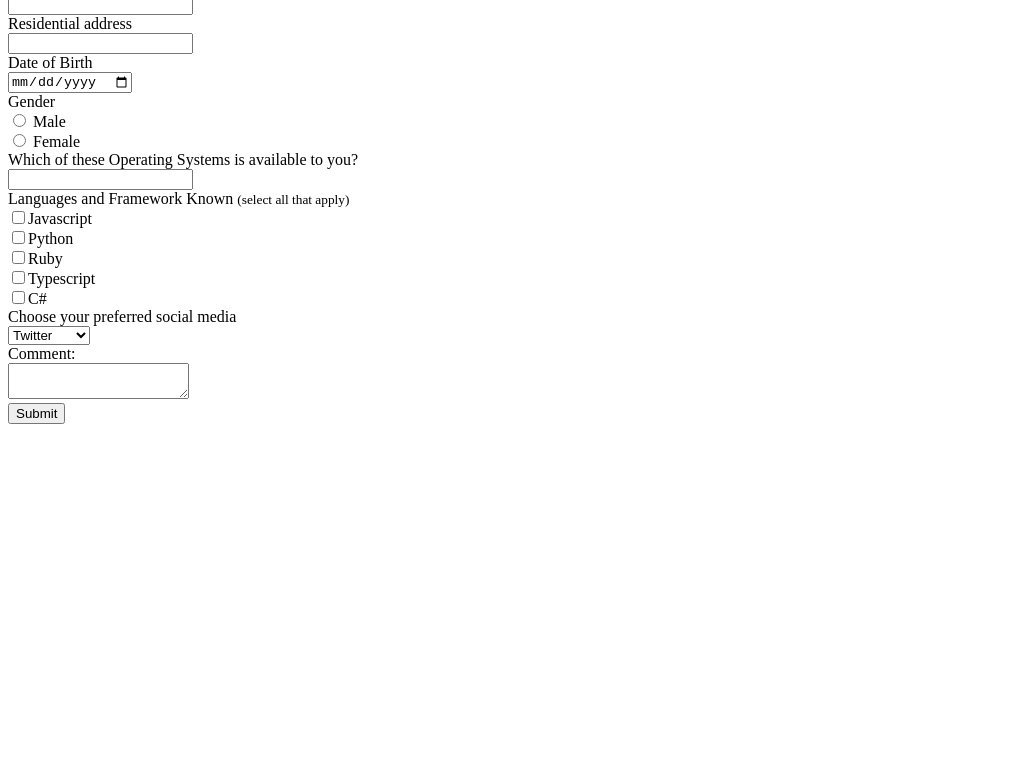
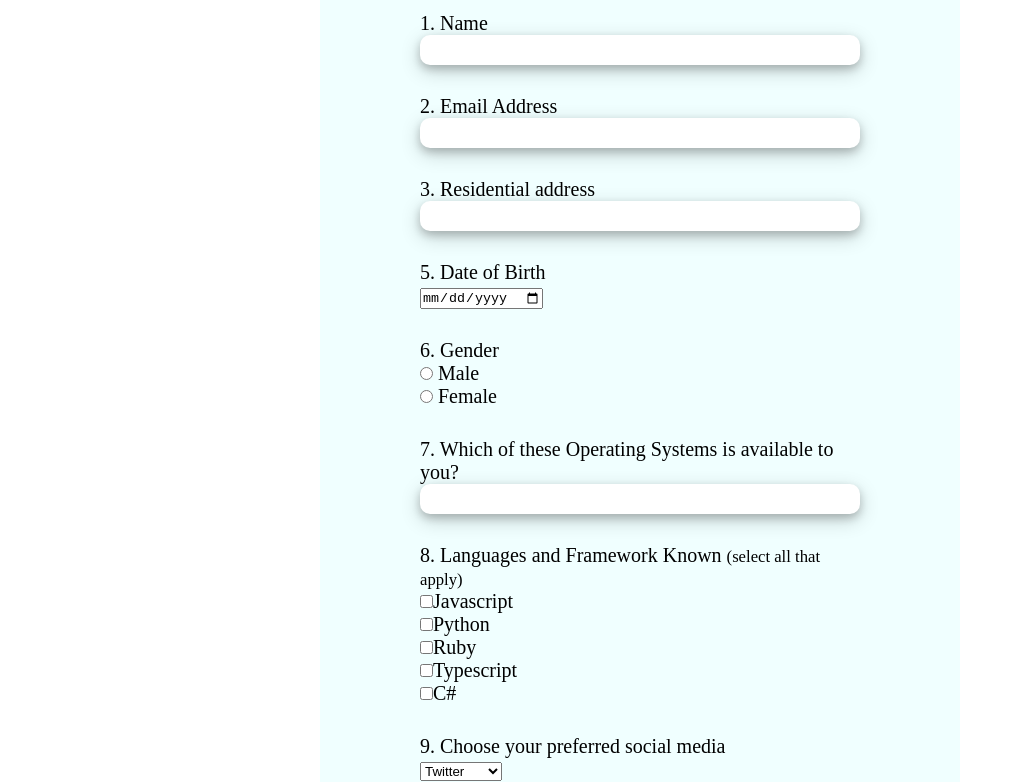
Before and after one commit to Excellent247/survey-form-2022, a plain HTML site: page index.html in a window 1280 px wide. Shown: the part 71-853 px from the top of the page, without its empty margins (0-1015 px from the left). Before the commit the page ends 800 px from the top, so only its background shows below. Drawn offline with Linux system fonts and the light colour scheme.

Commit message:
added stylesheet

```diff
--- a/index.html
+++ b/index.html
@@ -9,37 +9,39 @@
       rel="icon"
       href="/imgs/service_question_information_help_icon_230005.png"
     />
+    <link rel="stylesheet" href="/style.css">
     <title>Survey Project 2022</title>
   </head>
   <body>
     <main>
+        <h1>Survey Project 2022</h1>
       <form action="">
         <div class="form-control">
-          <label for="full-name">Name</label><br />
-          <input type="text" id="full-name" name="full-name" />
+          <label for="full-name">1. Name</label><br />
+          <input type="text" id="full-name" name="full-name" class="input"/>
         </div>
         <div class="form-control">
-          <label for="email">Email Address</label><br />
-          <input type="email" id="email" name="email" />
+          <label for="email">2. Email Address</label><br />
+          <input type="email" id="email" name="email" class="input"/>
         </div>
         <div class="form-control">
-          <label for="address">Residential address</label><br />
-          <input type="text" id="address" name="address" />
+          <label for="address">3. Residential address</label><br />
+          <input type="text" id="address" name="address" class="input"/>
         </div>
         <div class="form-control">
-          <label for="dob">Date of Birth</label><br />
+          <label for="dob">5. Date of Birth</label><br />
           <input type="date" id="dob" name="dob" />
         </div>
         <div class="form-control">
-        <label for="gender">Gender</label><br>
+        <label for="gender">6. Gender</label><br>
           <input type="radio" id="male" name="gender" value="Male" />
           <label for="html">Male</label><br />
           <input type="radio" id="css" name="gender" value="Female" />
           <label for="css">Female</label><br />
         </div>
         <div class="form-control">
-            <label for="opsystems">Which of these Operating Systems is available to you?</label><br>
-            <input list="opsystems" name="opsystems">
+            <label for="opsystems">7. Which of these Operating Systems is available to you?</label><br>
+            <input list="opsystems" name="opsystems" class="input">
                 <datalist id="opsystems">
                   <option value="Linux">
                   <option value="Window">
@@ -48,7 +50,7 @@
         </div>
         <div class="form-control">
             <label>
-                Languages and Framework Known
+                8. Languages and Framework Known
                 <small>(select all that apply)</small>
             </label><br>
             <label for="inp1"><input type="checkbox" name="inp">Javascript</input></label><br>
@@ -58,7 +60,7 @@
             <label for="inp5"><input type="checkbox" name="inp">C#</input></label><br>
         </div>
         <div class="form-control">
-            <label for="social-media">Choose your preferred social media</label><br>
+            <label for="social-media">9. Choose your preferred social media</label><br>
             <select id="social-media" name="social-media" size="1">
               <option value="twitter">Twitter</option>
               <option value="saab">Facebook</option>
@@ -67,11 +69,11 @@
             </select>
         </div>
         <div class="form-control">
-            <label for="comments">Comment:</label><br>
+            <label for="comments">10. Comment:</label><br>
             <textarea name="comments" id="comments"></textarea>
         </div>
         <div class="form-control">
-            <button type="submit" value="submit">Submit</button>
+            <button type="submit" value="submit" class="input">Submit</button>
         </div>
       </form>
     </main>
--- a/style.css
+++ b/style.css
@@ -0,0 +1,37 @@
+*{
+    margin: 0;
+    padding: 0;
+    box-sizing: border-box;
+}
+html{
+    font-size: 62.5%;
+}
+main{
+    width: 50%;
+    background: azure;
+    margin: auto;
+}
+h1{
+    font-size: 2.5rem;
+    text-align: center;
+    padding: 2rem;
+}
+.form-control{
+    font-size: 2rem;
+    padding: 1.5rem 10rem;
+}
+.input, textarea{
+    width: 100%;
+    height: 3rem;
+    border: none;
+    box-shadow: 0 4px 8px 0 rgba(0, 0, 0, 0.2), 0 6px 20px 0 rgba(0, 0, 0, 0.19);
+    border-radius: 1rem;
+}
+textarea{
+    height: 10rem;
+}
+button{
+    font-size: 2rem;
+    background-color: black;
+    color: white;
+}
```
